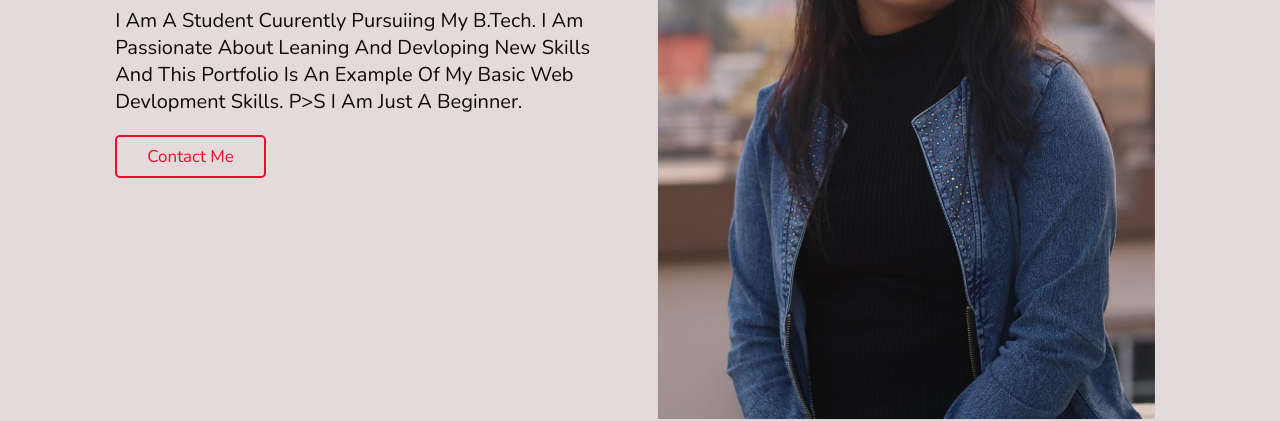
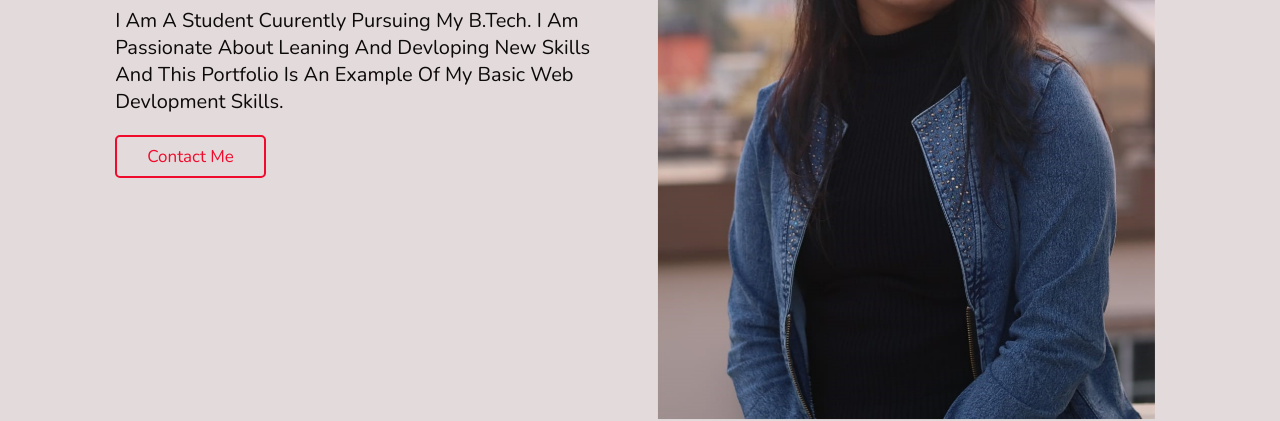
Before and after one commit to richka0804/richika0804.github.io, a plain HTML site: page index.html in a window 1280 px wide. Shown: the part 388-809 px from the top of the page. Drawn offline with nearby package versions, Linux system fonts and the light colour scheme.

Commit message:
Update index.html

```diff
--- a/index.html
+++ b/index.html
@@ -28,7 +28,7 @@
 
     <div class="content">
         <h3>Hi i am Richika Koner</h3>
-        <p> I am a student cuurently pursuiing my B.tech. I am passionate about leaning and devloping new skills and this portfolio is an example of my basic web devlopment skills. P>S I am just a beginner.</p>
+        <p> I am a student cuurently pursuing my B.tech. I am passionate about leaning and devloping new skills and this portfolio is an example of my basic web devlopment skills.</p>
         <a href="mailto:richikakoner@gmail.com" class="btn">Contact me</a>
     </div>
     <div class="image">
```
